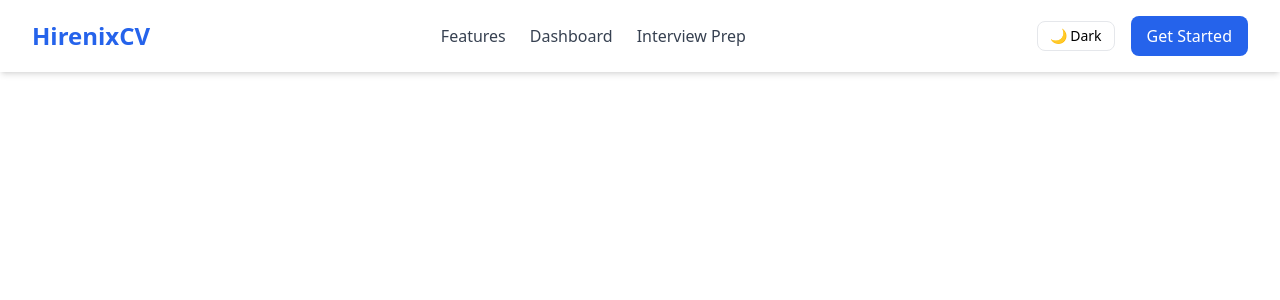
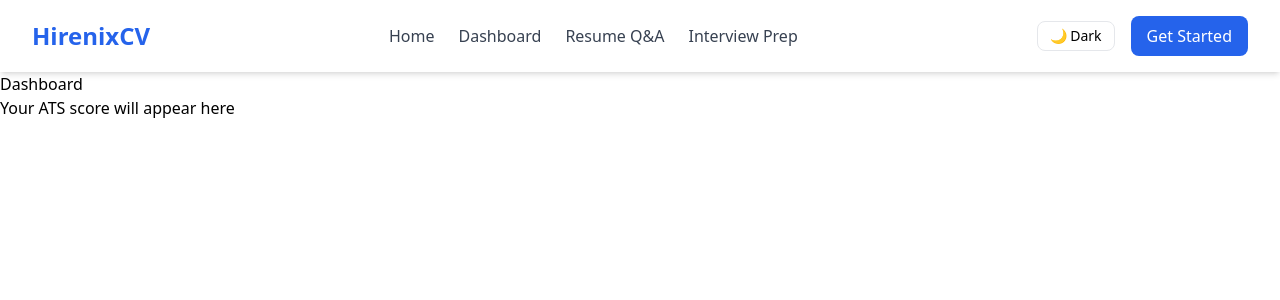
Before and after one commit to bitwise-arnesh/hirenixcv, a React (Vite) app in the folder client/: page /dashboard in a window 1280 px wide. Shown: the top 300 px of the page. Built offline with nearby package versions, Linux system fonts and the light colour scheme.

Commit message:
Add React Router and enable navbar navigation

```diff
--- a/client/src/App.jsx
+++ b/client/src/App.jsx
@@ -1,16 +1,23 @@
 import { BrowserRouter, Routes, Route } from "react-router-dom";
+
+import Navbar from "./components/Navbar";
+
 import Home from "./pages/Home";
-import Navbar from "./components/Navbar";
+import Dashboard from "./pages/Dashboard";
+import ResumeQA from "./pages/ResumeQA";
+import InterviewPrep from "./pages/InterviewPrep";
 
 function App() {
   return (
     <BrowserRouter>
 
-      {/* Navbar will appear on all pages */}
       <Navbar />
 
       <Routes>
         <Route path="/" element={<Home />} />
+        <Route path="/dashboard" element={<Dashboard />} />
+        <Route path="/resume-qa" element={<ResumeQA />} />
+        <Route path="/interview-prep" element={<InterviewPrep />} />
       </Routes>
 
     </BrowserRouter>
--- a/client/src/components/Navbar.jsx
+++ b/client/src/components/Navbar.jsx
@@ -1,4 +1,5 @@
 import { useState, useEffect } from "react";
+import { Link } from "react-router-dom";
 
 export default function Navbar() {
 
@@ -16,21 +17,27 @@ export default function Navbar() {
     <nav className="flex items-center justify-between px-8 py-4 bg-white dark:bg-gray-900 shadow-md">
 
       {/* Logo */}
-      <h1 className="text-2xl font-bold text-blue-600">
+      <Link to="/" className="text-2xl font-bold text-blue-600">
         HirenixCV
-      </h1>
+      </Link>
 
       {/* Navigation Links */}
       <div className="space-x-6">
-        <a href="#" className="text-gray-700 dark:text-gray-300 hover:text-blue-600">
-          Features
-        </a>
-        <a href="#" className="text-gray-700 dark:text-gray-300 hover:text-blue-600">
+        <Link to="/" className="text-gray-700 dark:text-gray-300 hover:text-blue-600">
+          Home
+        </Link>
+
+        <Link to="/dashboard" className="text-gray-700 dark:text-gray-300 hover:text-blue-600">
           Dashboard
-        </a>
-        <a href="#" className="text-gray-700 dark:text-gray-300 hover:text-blue-600">
+        </Link>
+
+        <Link to="/resume-qa" className="text-gray-700 dark:text-gray-300 hover:text-blue-600">
+          Resume Q&A
+        </Link>
+
+        <Link to="/interview-prep" className="text-gray-700 dark:text-gray-300 hover:text-blue-600">
           Interview Prep
-        </a>
+        </Link>
       </div>
 
       <div className="flex items-center gap-4">
@@ -44,9 +51,12 @@ export default function Navbar() {
         </button>
 
         {/* Get Started */}
-        <button className="px-4 py-2 text-white bg-blue-600 rounded-lg hover:bg-blue-700">
+        <Link
+          to="/dashboard"
+          className="px-4 py-2 text-white bg-blue-600 rounded-lg hover:bg-blue-700"
+        >
           Get Started
-        </button>
+        </Link>
 
       </div>
 
--- /dev/null
+++ b/client/src/pages/Dashboard.jsx
@@ -0,0 +1,10 @@
+function Dashboard() {
+  return (
+    <div>
+      <h1>Dashboard</h1>
+      <p>Your ATS score will appear here</p>
+    </div>
+  );
+}
+
+export default Dashboard;
--- /dev/null
+++ b/client/src/pages/InterviewPrep.jsx
@@ -0,0 +1,9 @@
+function InterviewPrep() {
+  return (
+    <div>
+      <h1>Interview Preparation</h1>
+    </div>
+  );
+}
+
+export default InterviewPrep;
--- /dev/null
+++ b/client/src/pages/ResumeQA.jsx
@@ -0,0 +1,9 @@
+function ResumeQA() {
+  return (
+    <div>
+      <h1>Resume Q&A</h1>
+    </div>
+  );
+}
+
+export default ResumeQA;
```
